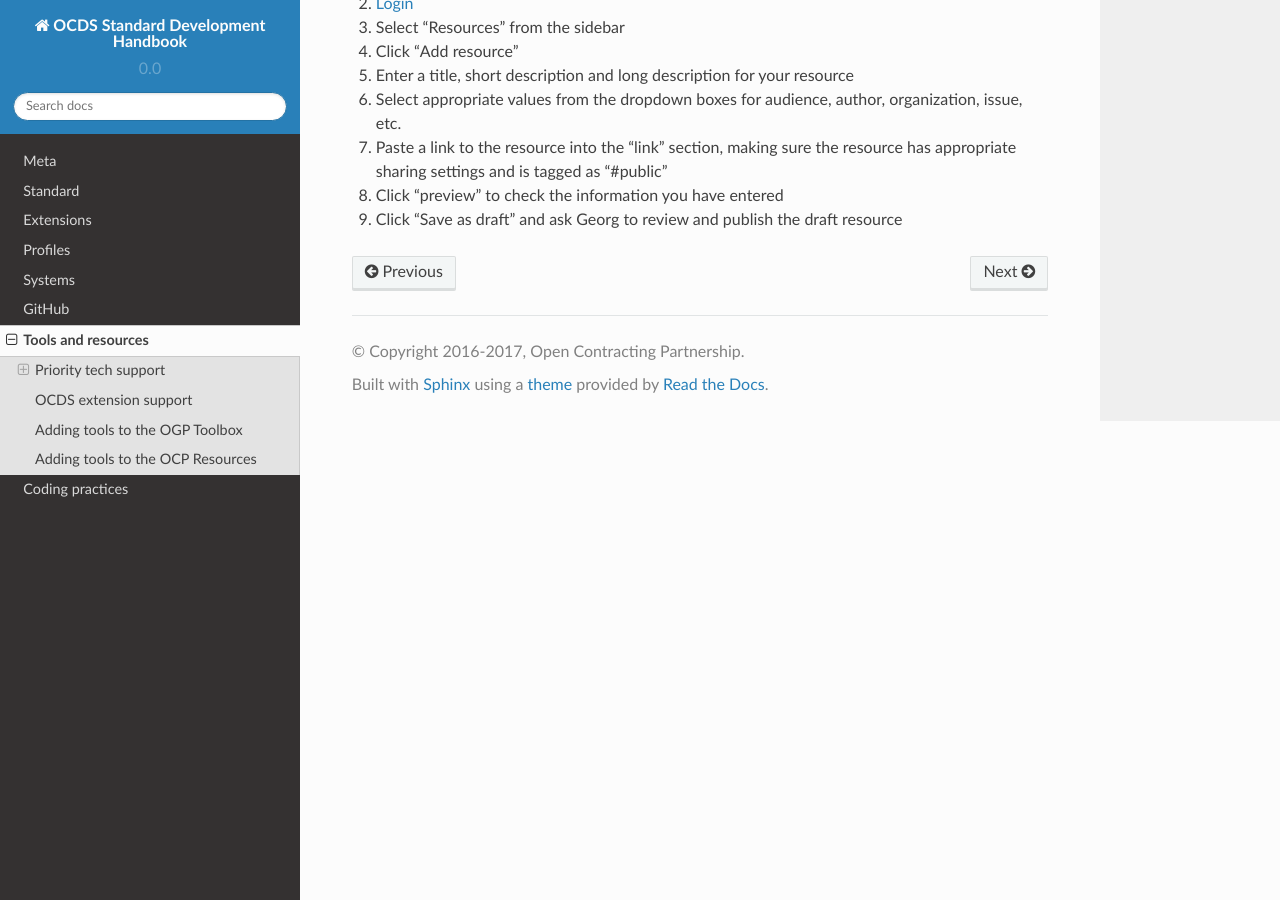
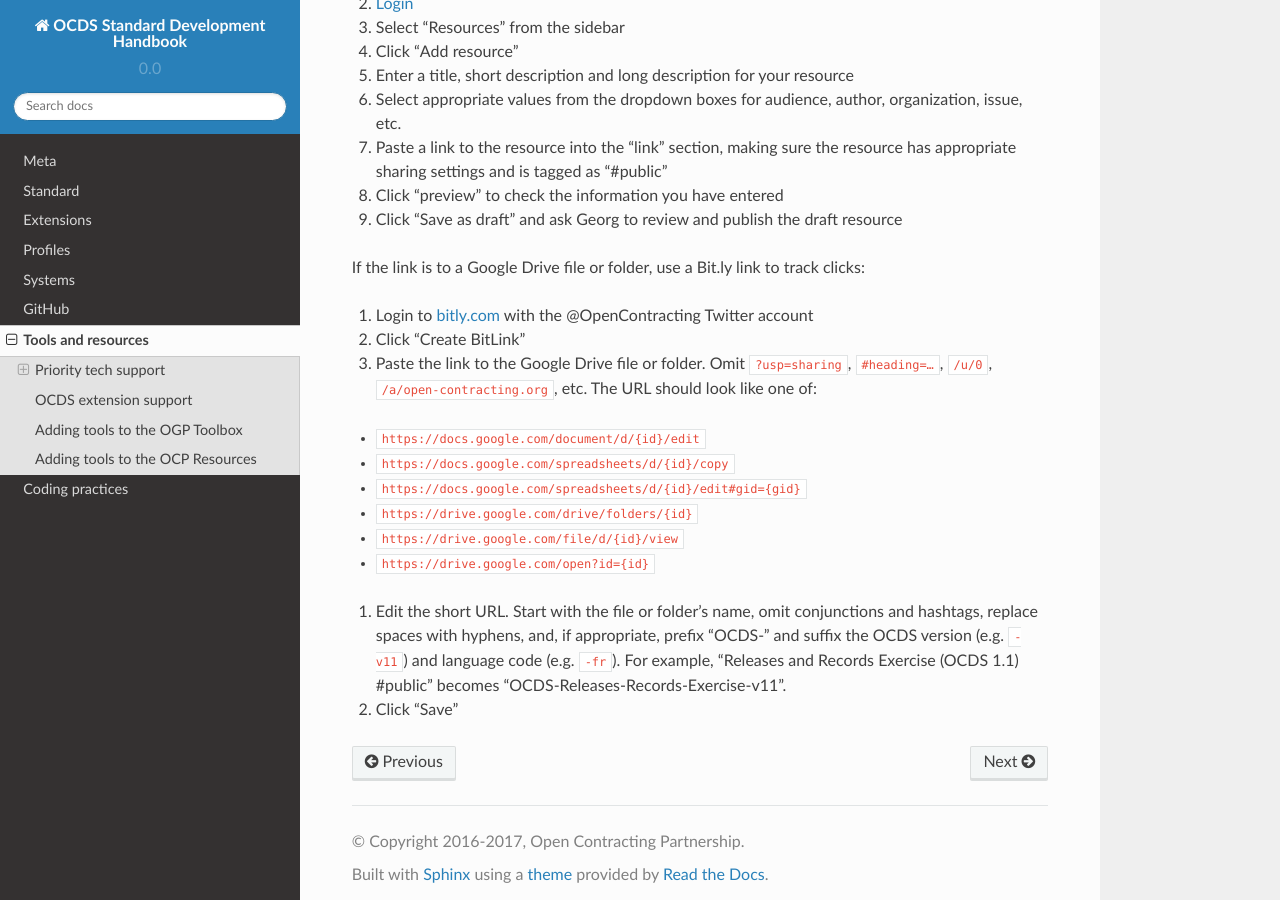
Before and after one commit to open-contracting/standard-development-handbook, a Sphinx documentation site: the page built from docs/tools/index.md, in a window 1280 px wide and 900 px high, scrolled down 2343 px. Built offline with Sphinx 7.4.7 and the Read the Docs theme 2.0.0, drawn with Linux system fonts in a browser that asks for light colours.

Commit message:
Add documentation about Bit.ly

```diff
--- a/docs/tools/index.md
+++ b/docs/tools/index.md
@@ -86,3 +86,17 @@ Resources we want to highlight are added to the [OCP Resources](https://www.open
 1. Paste a link to the resource into the "link" section, making sure the resource has appropriate sharing settings and is tagged as "#public"
 1. Click "preview" to check the information you have entered
 1. Click "Save as draft" and ask Georg to review and publish the draft resource
+
+If the link is to a Google Drive file or folder, use a Bit.ly link to track clicks:
+
+1. Login to [bitly.com](https://bitly.com) with the @OpenContracting Twitter account
+1. Click "Create BitLink"
+1. Paste the link to the Google Drive file or folder. Omit `?usp=sharing`, `#heading=…`, `/u/0`, `/a/open-contracting.org`, etc. The URL should look like one of:
+  * `https://docs.google.com/document/d/{id}/edit`
+  * `https://docs.google.com/spreadsheets/d/{id}/copy`
+  * `https://docs.google.com/spreadsheets/d/{id}/edit#gid={gid}`
+  * `https://drive.google.com/drive/folders/{id}`
+  * `https://drive.google.com/file/d/{id}/view`
+  * `https://drive.google.com/open?id={id}`
+1. Edit the short URL. Start with the file or folder's name, omit conjunctions and hashtags, replace spaces with hyphens, and, if appropriate, prefix "OCDS-" and suffix the OCDS version (e.g. `-v11`) and language code (e.g. `-fr`). For example, "Releases and Records Exercise (OCDS 1.1) #public" becomes "OCDS-Releases-Records-Exercise-v11".
+1. Click "Save"
```
